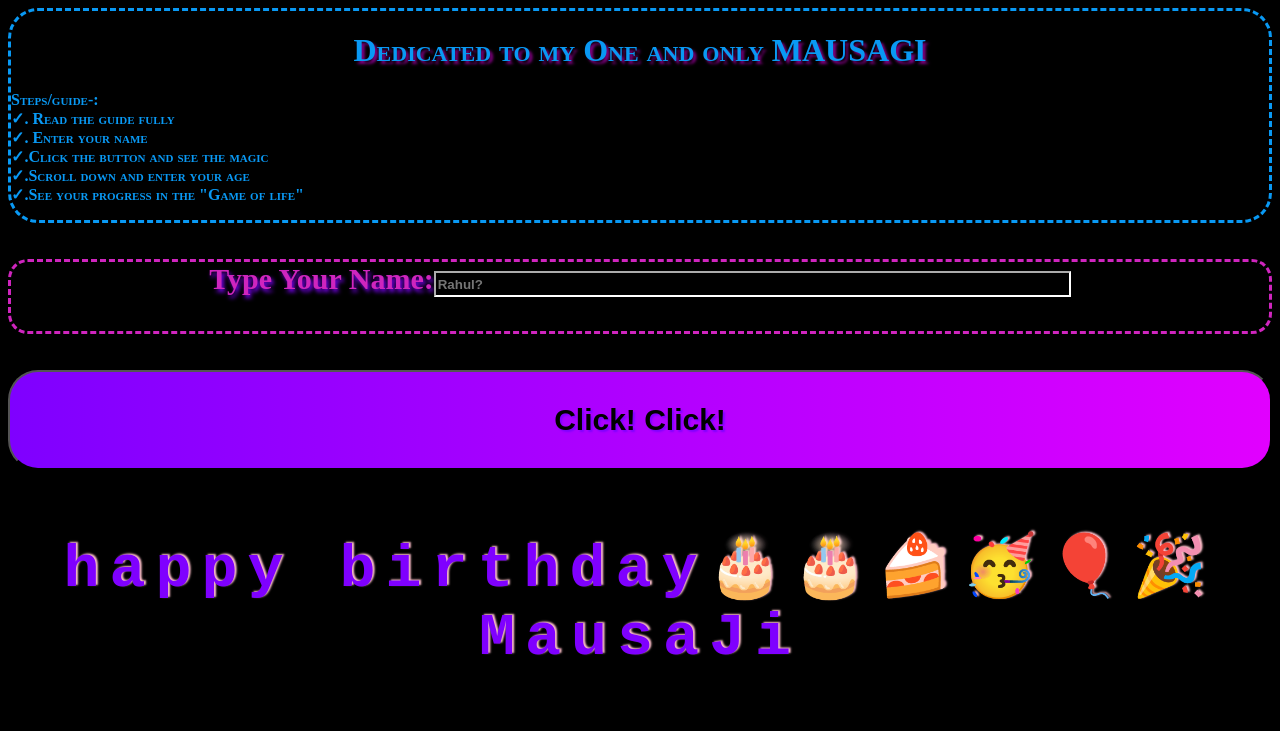
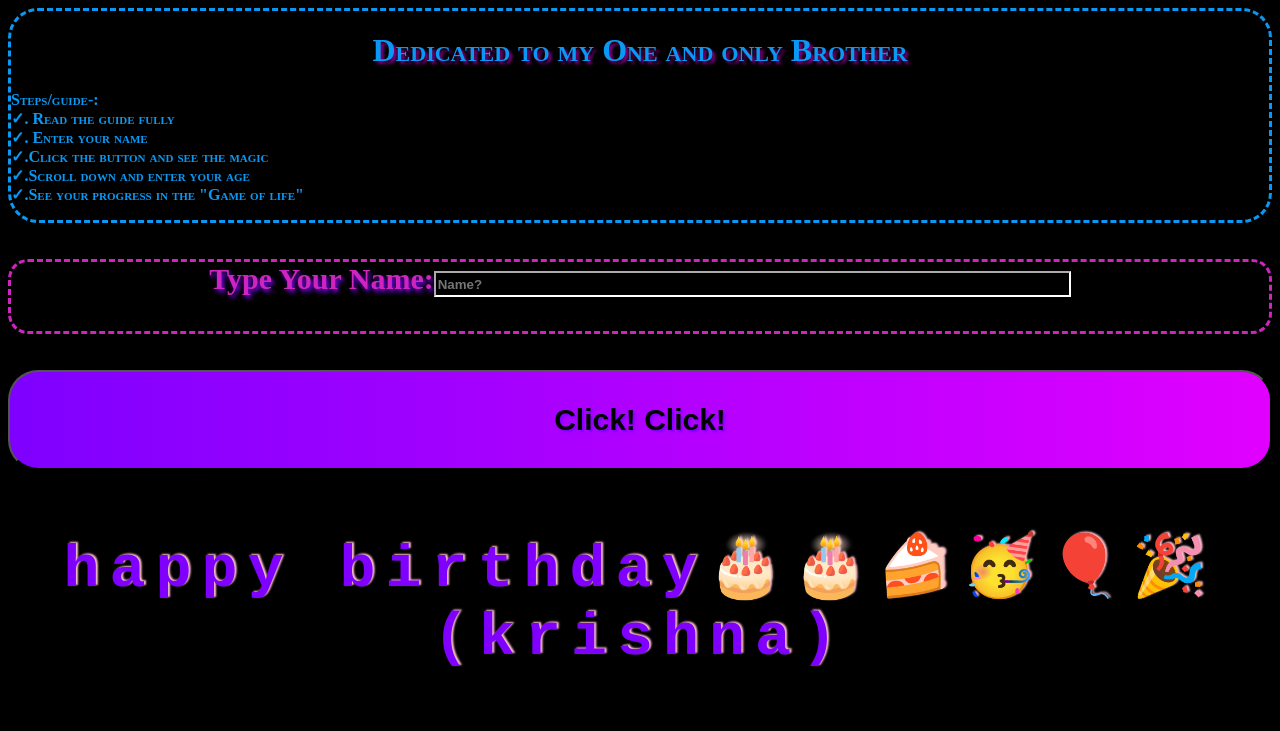
Before and after one commit to Sumir69/sumir.hb, a plain HTML site: page index.html in a window 1280 px wide. Both pictures are taken after a click on the button "Click! Click!". Shown: the top 731 px of the page. Drawn offline with Linux system fonts and the light colour scheme.

Commit message:
Update index.html

```diff
--- a/index.html
+++ b/index.html
@@ -128,13 +128,13 @@ font-size:10px;
     </head>
     <body>
     <div class="good">
-        <h1>Dedicated to my One and only MAUSAGI</h1>
+        <h1>Dedicated to my One and only Brother</h1>
         <p class="v">Steps/guide-:<br/> ✓. Read the guide fully<br/>✓. Enter your name<br/>✓.Click the button and see the magic<br/>✓.Scroll down and enter your age<br/>✓.See your progress in the "Game of life"</p>
     </div>
         <br/>
         <br/>
     <div class ="k">
-    Type Your Name:<input class="i" autofocus placeholder="Rahul?" id="field1" type="text"><br/>
+    Type Your Name:<input class="i" autofocus placeholder="Name?" id="field1" type="text"><br/>
     <br />
 
     </div>
@@ -162,7 +162,7 @@ font-size:10px;
 
 
 function myFunction(){
-    document .getElementById("demo").innerHTML ="happy birthday🎂🎂🍰🥳🎈🎉"+document.getElementById("field1").value + " MausaJi";
+    document .getElementById("demo").innerHTML ="happy birthday🎂🎂🍰🥳🎈🎉"+document.getElementById("field1").value + "(krishna)";
  }
 function myFunctn(){
     document.getElementById("f").innerHTML = document.getElementById("age").value + ",nice you have reached to this level, may u keep rocking in the infine future, once again Happy Birthday"
```
